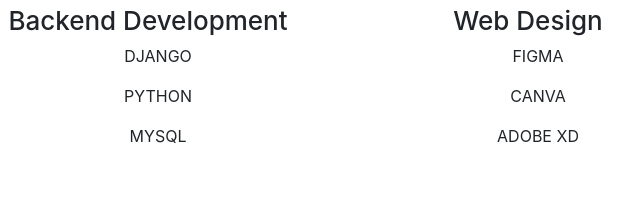
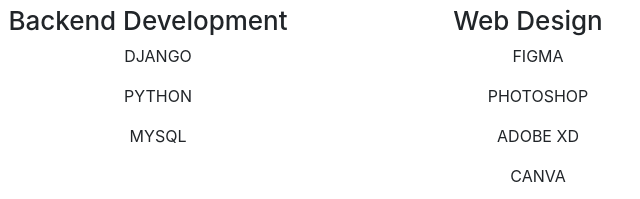
Before and after one commit to mohamedrinsan/Personal-Website, a plain HTML site: page index.html in a window 1280 px wide. Shown: the part 2001-2200 px from the top of the page, 492-1132 px from the left. Drawn offline with nearby package versions, Linux system fonts and the light colour scheme.

Commit message:
commitsecond

```diff
--- a/index.html
+++ b/index.html
@@ -132,8 +132,9 @@
                 <div class="col-sm-4">
                     <h2>Web Design</h2>
                     <P>FIGMA</P>
+                    <p>PHOTOSHOP</p>
+                    <P>ADOBE XD</P>
                     <P>CANVA</P>
-                    <P>ADOBE XD</P>
                 </div>
             </div>
         </div>
```
